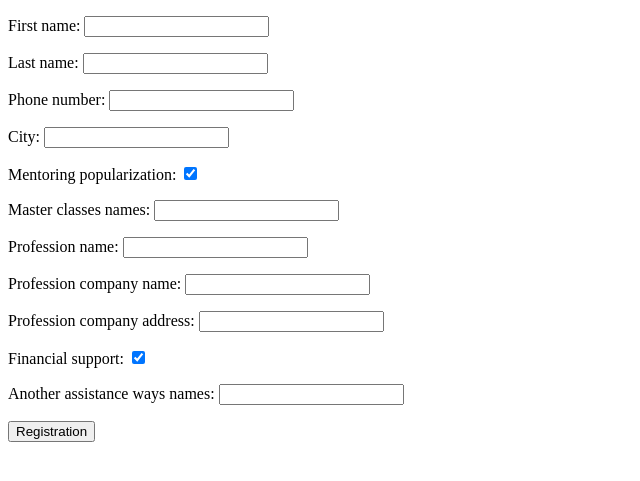
After one commit to htrueman/mentors, a Django app: page /became-a-volunteer/ in a window 1280 px wide. The commit adds this page. Shown: the top 481 px of the page, without its empty margins (0-640 px from the left). Run offline with Django 3.2, Linux system fonts and the light colour scheme.

Commit message:
volunteer sign up partial

```diff
--- a/apps/templates/users/guideline.html
+++ b/apps/templates/users/guideline.html
@@ -3,4 +3,5 @@
 
 {% block content %}
     <a href="{% url 'users:signup_step0' %}">{% trans 'Bacame a Mentor' %}</a>
+    <a href="{% url 'users:volunteer_signup' %}">{% trans 'Assist Mentoring' %}</a>
 {% endblock %}
--- /dev/null
+++ b/apps/templates/users/volunteer_signup.html
@@ -0,0 +1,10 @@
+{% extends 'base.html' %}
+{% load i18n %}
+
+{% block content %}
+  <form method="post">
+    {% csrf_token %}
+    {{ form.as_p }}
+    <button type="submit">{% trans 'Registration' %}</button>
+  </form>
+{% endblock %}
--- a/apps/users/constants.py
+++ b/apps/users/constants.py
@@ -5,7 +5,7 @@ class UserTypes:
     PUBLIC_SERVICE = 3
     INSTITUTION = 4
     CHILD_SERVICE = 5
-    PROJECT_ASSISTANT = 6
+    VOLUNTEER = 6
 
     USER_TYPE_CHOICES = (
         (GOVERN_USER, 'govern_user'),
@@ -14,5 +14,5 @@ class UserTypes:
         (PUBLIC_SERVICE, 'public_service'),
         (INSTITUTION, 'institution'),
         (CHILD_SERVICE, 'child_service'),
-        (PROJECT_ASSISTANT, 'project_assistant'),
+        (VOLUNTEER, 'volunteer'),
     )
--- a/apps/users/forms.py
+++ b/apps/users/forms.py
@@ -5,7 +5,7 @@ from django.core.exceptions import ValidationError
 from django.utils.translation import gettext_lazy as _
 
 from .constants import UserTypes
-from .models import Mentor
+from .models import Mentor, Volunteer
 
 User = get_user_model()
 
@@ -44,3 +44,21 @@ class SignUpStep1Form(forms.ModelForm):
 
 class SignUpStep3Form(forms.Form):
     pass
+
+
+class VolunteerForm(forms.ModelForm):
+    class Meta:
+        model = Volunteer
+        fields = (
+            'first_name',
+            'last_name',
+            'phone_number',
+            'city',
+            'mentoring_popularization',
+            'master_classes_names',
+            'profession_name',
+            'profession_company_name',
+            'profession_company_address',
+            'financial_support',
+            'another_assistance_ways_names',
+        )
--- a/apps/users/models.py
+++ b/apps/users/models.py
@@ -86,5 +86,24 @@ class ChildService(models.Model):
     user = models.OneToOneField(User, on_delete=models.CASCADE, primary_key=True)
 
 
-class ProjectAssistant(models.Model):
+class Volunteer(models.Model):
     user = models.OneToOneField(User, on_delete=models.CASCADE, primary_key=True)
+    first_name = models.CharField(max_length=32)
+    last_name = models.CharField(max_length=32)
+
+    phone_regex = RegexValidator(regex=r'\+?1?\d$')
+    phone_number = models.CharField(max_length=17, validators=[phone_regex])
+
+    city = models.CharField(max_length=64)
+
+    mentoring_popularization = models.BooleanField(default=True)
+
+    master_classes_names = models.CharField(max_length=512)
+
+    profession_name = models.CharField(max_length=128)
+    profession_company_name = models.CharField(max_length=128)
+    profession_company_address = models.CharField(max_length=256)
+
+    financial_support = models.BooleanField(default=True)
+
+    another_assistance_ways_names = models.CharField(max_length=512)
--- a/apps/users/urls.py
+++ b/apps/users/urls.py
@@ -19,5 +19,6 @@ urlpatterns = [
     path('register-step1/', views.SignUpStep1View.as_view(), name='signup_step1'),
     path('register-step2/', views.SignUpStep2View.as_view(), name='signup_step2'),
     path('register-step3/', views.SignUpStep3View.as_view(), name='signup_step3'),
-    path('roadmap/', views.MentorRoadmap.as_view(), name='mentor_roadmap')
+    path('roadmap/', views.MentorRoadmap.as_view(), name='mentor_roadmap'),
+    path('became-a-volunteer/', views.VolunteerSignUpView.as_view(), name='volunteer_signup')
 ]
--- a/apps/users/views.py
+++ b/apps/users/views.py
@@ -2,10 +2,10 @@ from django.contrib.auth.views import LoginView
 from django.http import HttpResponseRedirect
 from django.shortcuts import redirect
 from django.urls import reverse_lazy
-from django.views.generic import TemplateView, FormView
+from django.views.generic import TemplateView, FormView, CreateView
 
 from .models import Mentor
-from .forms import SignUpStep0Form, SignUpStep1Form, SignUpStep3Form
+from .forms import SignUpStep0Form, SignUpStep1Form, SignUpStep3Form, VolunteerForm
 
 
 class UnregisteredGuidelineView(TemplateView):
@@ -47,6 +47,7 @@ class SignUpStep2View(TemplateView):
 
 
 class SignUpStep3View(FormView):
+    # TODO: complete this view
     template_name = 'users/signup_step3.html'
     form_class = SignUpStep3Form
     success_url = '/'
@@ -54,3 +55,10 @@ class SignUpStep3View(FormView):
 
 class MentorRoadmap(TemplateView):
     template_name = 'users/mentor_roadmap.html'
+
+
+class VolunteerSignUpView(CreateView):
+    # TODO: find what to do with absent password fields
+    template_name = 'users/volunteer_signup.html'
+    form_class = VolunteerForm
+    success_url = '/'
```
